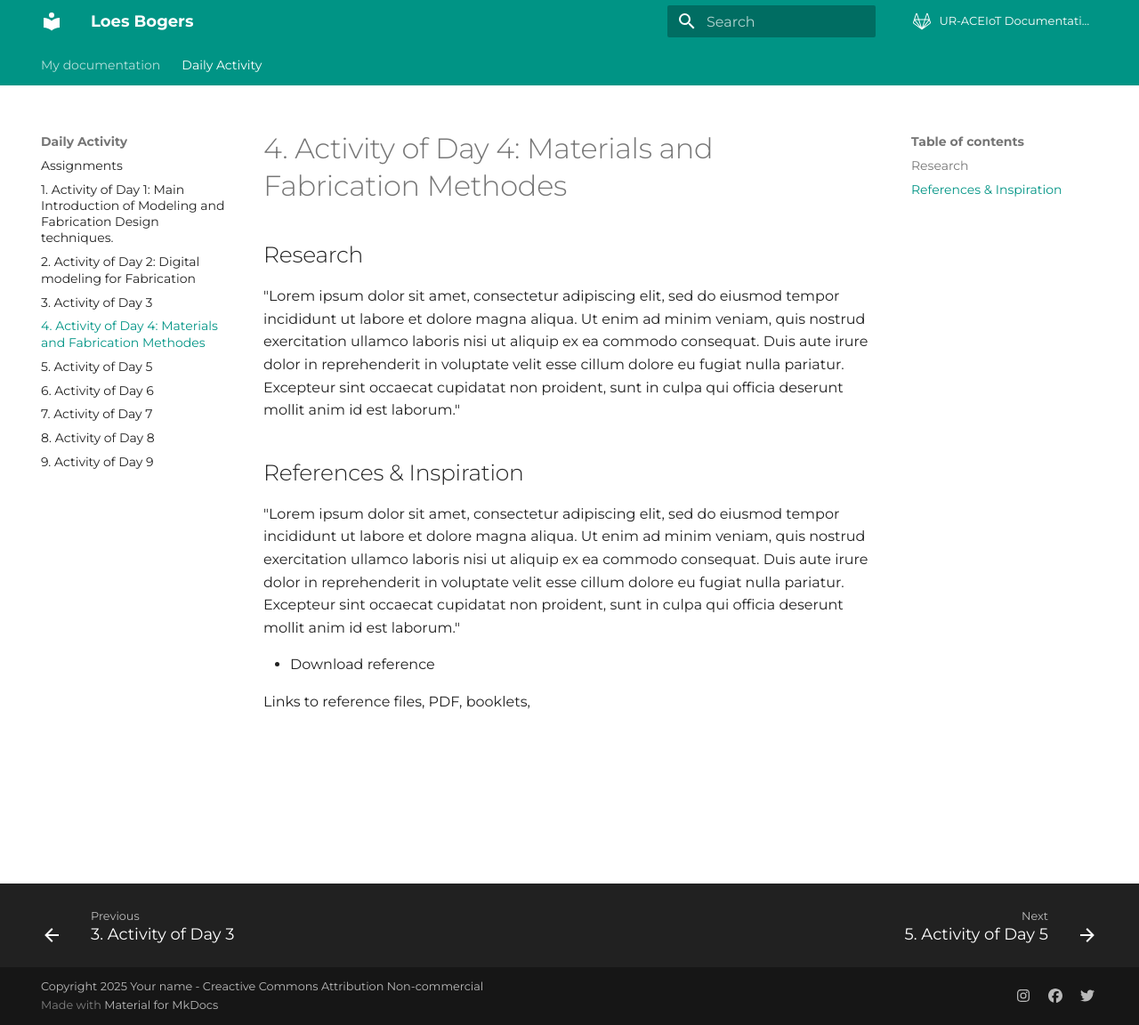
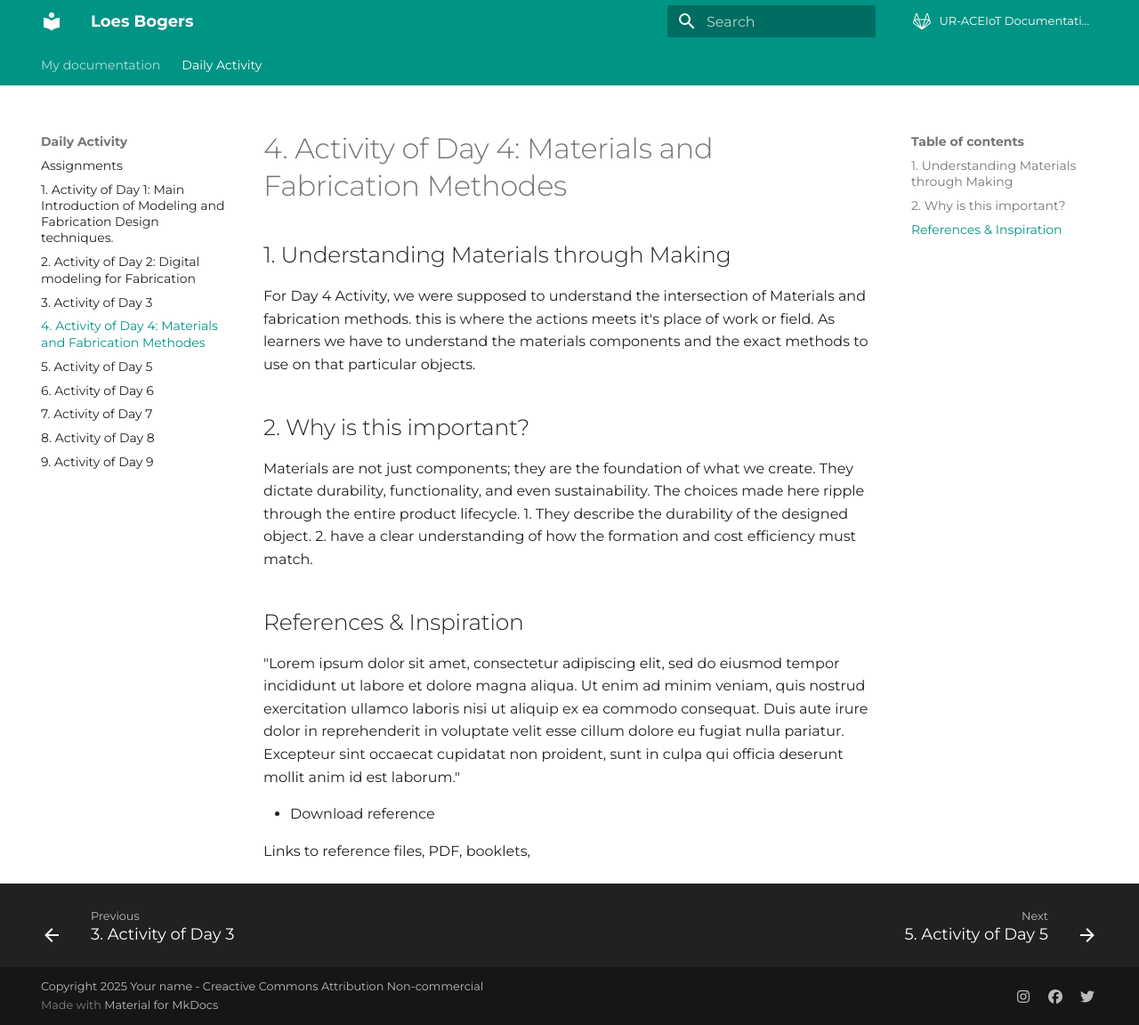
Before and after one commit to izesa/DocumentationTemplate, an MkDocs documentation site: the page built from docs/Daily-Activity/day_4.md, in a window 1280 px wide and 1152 px high. Shown: the whole window at 89% size. Built offline with MkDocs 1.6.1 and Material for MkDocs 9.7.7, drawn with Linux system fonts in a browser that asks for light colours.

Commit message:
modified:   docs/Daily-Activity/day_4.md

```diff
--- a/docs/Daily-Activity/day_4.md
+++ b/docs/Daily-Activity/day_4.md
@@ -1,8 +1,13 @@
 # 4. Activity of Day 4: Materials and Fabrication Methodes
 
-## Research
+## 1. Understanding Materials through Making
+For Day 4 Activity, we were supposed to understand the intersection of Materials and fabrication methods. this is where the actions meets it's place of work or field. As learners we have to understand the materials components and the exact methods to use on that particular objects.
+## 2. Why is this important?
 
-"Lorem ipsum dolor sit amet, consectetur adipiscing elit, sed do eiusmod tempor incididunt ut labore et dolore magna aliqua. Ut enim ad minim veniam, quis nostrud exercitation ullamco laboris nisi ut aliquip ex ea commodo consequat. Duis aute irure dolor in reprehenderit in voluptate velit esse cillum dolore eu fugiat nulla pariatur. Excepteur sint occaecat cupidatat non proident, sunt in culpa qui officia deserunt mollit anim id est laborum."
+Materials are not just components; they are the foundation of what we
+create. They dictate durability, functionality, and even sustainability. The choices made here ripple through the entire product lifecycle.
+1. They describe the durability of the designed object.
+2. have a clear understanding of how the formation and cost efficiency must match.
 
 ## References & Inspiration
 
```
